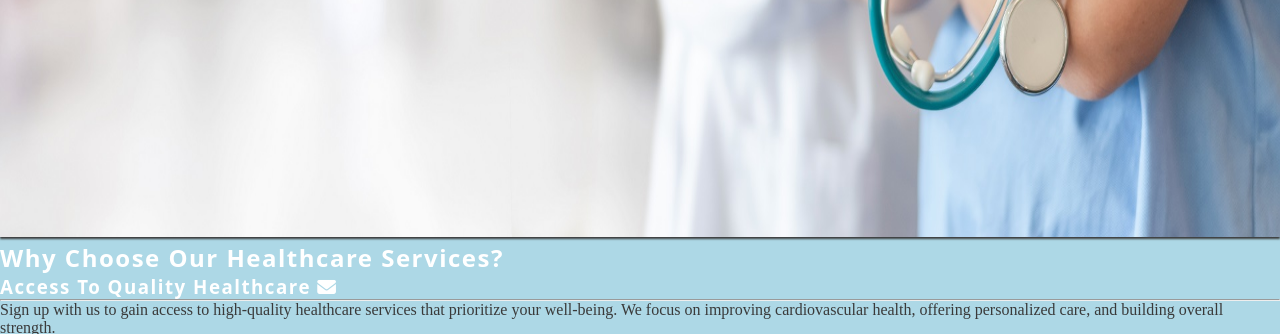
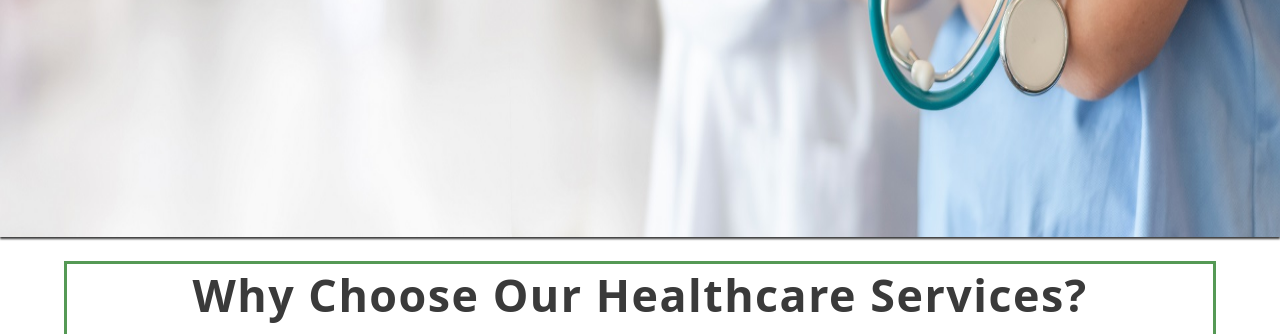
Before and after one commit to RNXVIII/project-1-resubmission, a plain HTML site: page index.html in a window 1280 px wide. Shown: the part 563-897 px from the top of the page. Drawn offline with Linux system fonts and the light colour scheme.

Commit message:
added why join us css

```diff
--- a/Assets/css/styles.css
+++ b/Assets/css/styles.css
@@ -37,7 +37,6 @@ body {
 
 
 main {
-    background-color: lightblue;
     /* Make main element take up any surplus space to push footer down it does this by getting the flexbox values from body */
     flex: 1 0 auto;
 }
@@ -142,6 +141,51 @@ padding-bottom: 10px;
 #cover-text>h2,
 #cover-text>h3 {
 color: #ffffff;
+}
+
+
+/*sign up info section --------------------------------------------------------------------------------------------------*/
+#sign-up-info {
+    width: 90%;
+    margin: 20px auto;
+    border: 3px solid rgb(85, 153, 85);
+}
+#sign-up-info i{
+    color: #3a3a3a;
+    margin: 0 0.5rem;
+}
+
+#sign-up-info h2 {
+    margin-bottom: 20px;
+    text-align: center;
+    font-size: 280%;
+    color: #3a3a3a;
+}
+
+#sign-up-info h3{
+    margin-bottom: 20px;
+    font-size: 200%;
+    margin-left: 15px;
+    color: #3a3a3a;
+
+}
+
+/*this is the direct children of the these divs*/
+#why-join-us-L>div,
+#why-join-us-R>div {
+    line-height: 20px;
+    margin-bottom: 20px;
+}
+/*c meaning container , shortened to make it easier to type*/
+#sign-up-info-c p {
+    padding: 0 20px;
+    font-family: 'Noto Sans', sans-serif;
+
+}
+
+#sign-up-info-c hr {
+    border-top: 1px solid #3a3a3a;
+    margin: 5px 0;
 }
 
 /*FOOTER----------------------------------------------------------------------------------------------------------------------*/
```
